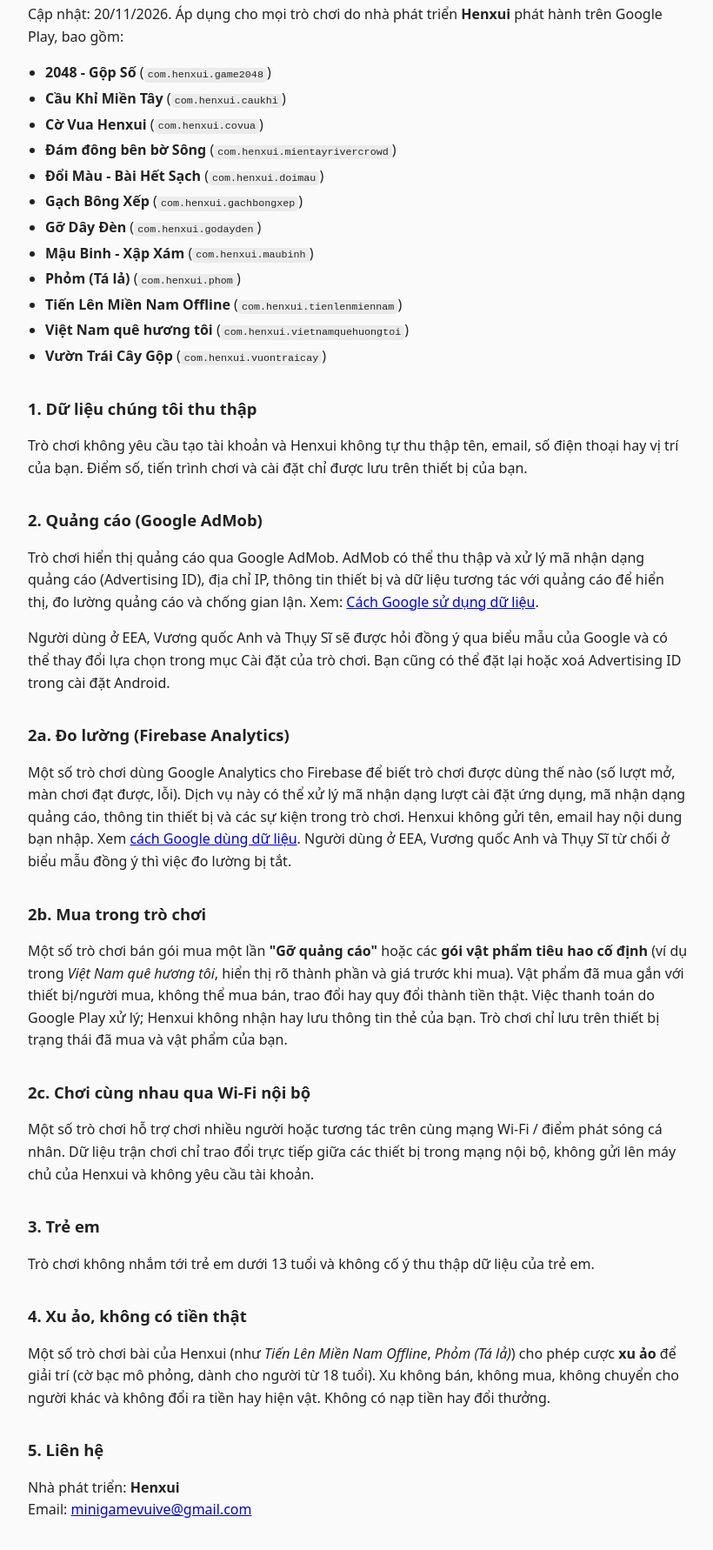
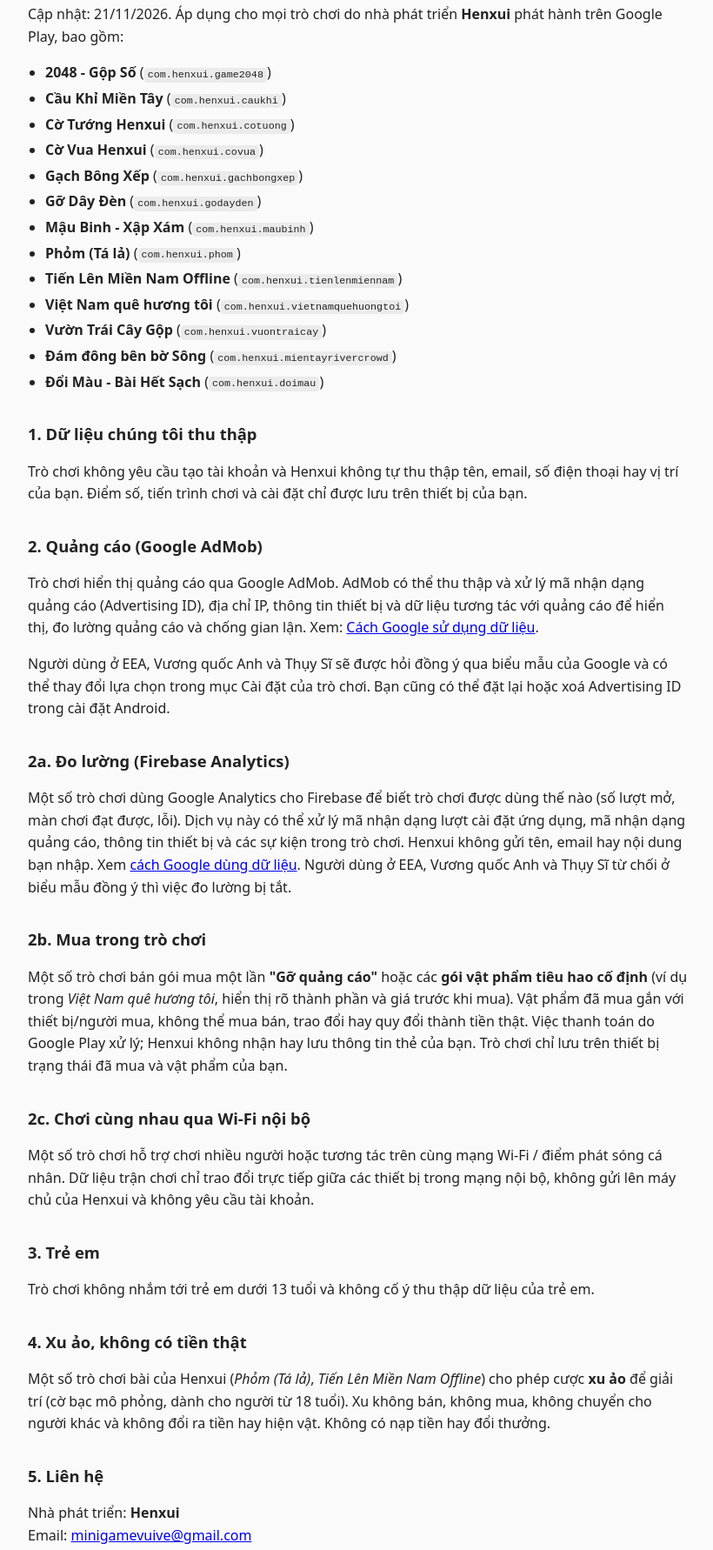
Before and after one commit to Henxui0528/henxui0528.github.io, a plain HTML site: page privacy/index.html in a window 1280 px wide. Shown: the part 95-1877 px from the top of the page at 87% size, without its empty margins (228-1048 px from the left). Drawn offline with Linux system fonts and the light colour scheme.

Commit message:
Sync privacy policy with factory games

```diff
--- a/privacy/index.html
+++ b/privacy/index.html
@@ -13,13 +13,12 @@
 </head>
 <body>
 <h1>Chính sách quyền riêng tư – Henxui Games</h1>
-<p>Cập nhật: 20/11/2026. Áp dụng cho mọi trò chơi do nhà phát triển <strong>Henxui</strong> phát hành trên Google Play, bao gồm:</p>
+<p>Cập nhật: 21/11/2026. Áp dụng cho mọi trò chơi do nhà phát triển <strong>Henxui</strong> phát hành trên Google Play, bao gồm:</p>
 <ul>
   <li><strong>2048 - Gộp Số</strong> (<code>com.henxui.game2048</code>)</li>
   <li><strong>Cầu Khỉ Miền Tây</strong> (<code>com.henxui.caukhi</code>)</li>
+  <li><strong>Cờ Tướng Henxui</strong> (<code>com.henxui.cotuong</code>)</li>
   <li><strong>Cờ Vua Henxui</strong> (<code>com.henxui.covua</code>)</li>
-  <li><strong>Đám đông bên bờ Sông</strong> (<code>com.henxui.mientayrivercrowd</code>)</li>
-  <li><strong>Đổi Màu - Bài Hết Sạch</strong> (<code>com.henxui.doimau</code>)</li>
   <li><strong>Gạch Bông Xếp</strong> (<code>com.henxui.gachbongxep</code>)</li>
   <li><strong>Gỡ Dây Đèn</strong> (<code>com.henxui.godayden</code>)</li>
   <li><strong>Mậu Binh - Xập Xám</strong> (<code>com.henxui.maubinh</code>)</li>
@@ -27,6 +26,8 @@
   <li><strong>Tiến Lên Miền Nam Offline</strong> (<code>com.henxui.tienlenmiennam</code>)</li>
   <li><strong>Việt Nam quê hương tôi</strong> (<code>com.henxui.vietnamquehuongtoi</code>)</li>
   <li><strong>Vườn Trái Cây Gộp</strong> (<code>com.henxui.vuontraicay</code>)</li>
+  <li><strong>Đám đông bên bờ Sông</strong> (<code>com.henxui.mientayrivercrowd</code>)</li>
+  <li><strong>Đổi Màu - Bài Hết Sạch</strong> (<code>com.henxui.doimau</code>)</li>
 </ul>
 
 <h2>1. Dữ liệu chúng tôi thu thập</h2>
@@ -49,7 +50,7 @@
 <p>Trò chơi không nhắm tới trẻ em dưới 13 tuổi và không cố ý thu thập dữ liệu của trẻ em.</p>
 
 <h2>4. Xu ảo, không có tiền thật</h2>
-<p>Một số trò chơi bài của Henxui (như <em>Tiến Lên Miền Nam Offline</em>, <em>Phỏm (Tá lả)</em>) cho phép cược <strong>xu ảo</strong> để giải trí (cờ bạc mô phỏng, dành cho người từ 18 tuổi). Xu không bán, không mua, không chuyển cho người khác và không đổi ra tiền hay hiện vật. Không có nạp tiền hay đổi thưởng.</p>
+<p>Một số trò chơi bài của Henxui (<em>Phỏm (Tá lả)</em>, <em>Tiến Lên Miền Nam Offline</em>) cho phép cược <strong>xu ảo</strong> để giải trí (cờ bạc mô phỏng, dành cho người từ 18 tuổi). Xu không bán, không mua, không chuyển cho người khác và không đổi ra tiền hay hiện vật. Không có nạp tiền hay đổi thưởng.</p>
 
 <h2>5. Liên hệ</h2>
 <p>Nhà phát triển: <strong>Henxui</strong><br>
@@ -58,7 +59,7 @@ Email: <a href="mailto:minigamevuive@gmail.com">minigamevuive@gmail.com</a></p>
 <hr>
 
 <h1>Privacy Policy – Henxui Games</h1>
-<p>Updated: 2026-11-20. Applies to all games published by developer <strong>Henxui</strong> on Google Play, including:</p>
+<p>Updated: 2026-11-21. Applies to all games published by developer <strong>Henxui</strong> on Google Play, including:</p>
 <ul>
   <li><strong>2048 - Merge Numbers</strong> (<code>com.henxui.game2048</code>)</li>
   <li><strong>Chess Henxui</strong> (<code>com.henxui.covua</code>)</li>
@@ -72,6 +73,7 @@ Email: <a href="mailto:minigamevuive@gmail.com">minigamevuive@gmail.com</a></p>
   <li><strong>Tien Len: Vietnamese Cards</strong> (<code>com.henxui.tienlenmiennam</code>)</li>
   <li><strong>Tile Bloom Puzzle</strong> (<code>com.henxui.gachbongxep</code>)</li>
   <li><strong>Vietnam, My Homeland Farm</strong> (<code>com.henxui.vietnamquehuongtoi</code>)</li>
+  <li><strong>Xiangqi Henxui</strong> (<code>com.henxui.cotuong</code>)</li>
 </ul>
 
 <h2>1. Data we collect</h2>
@@ -93,7 +95,7 @@ Email: <a href="mailto:minigamevuive@gmail.com">minigamevuive@gmail.com</a></p>
 <p>The games are not directed at children under 13 and do not knowingly collect children's data.</p>
 
 <h2>4. Virtual coins only</h2>
-<p>Some Henxui card games (such as <em>Tien Len: Vietnamese Cards</em>, <em>Phỏm (Tá lả)</em>) let adults (18+) wager <strong>virtual coins</strong> for entertainment (simulated gambling). Coins cannot be bought, sold, transferred, or exchanged for money or prizes. There are no deposits, cash-outs or prizes.</p>
+<p>Some Henxui card games (such as <em>Phỏm (Tá lả)</em>, <em>Tien Len: Vietnamese Cards</em>) let adults (18+) wager <strong>virtual coins</strong> for entertainment (simulated gambling). Coins cannot be bought, sold, transferred, or exchanged for money or prizes. There are no deposits, cash-outs or prizes.</p>
 
 <h2>5. Contact</h2>
 <p>Developer: <strong>Henxui</strong><br>
```
